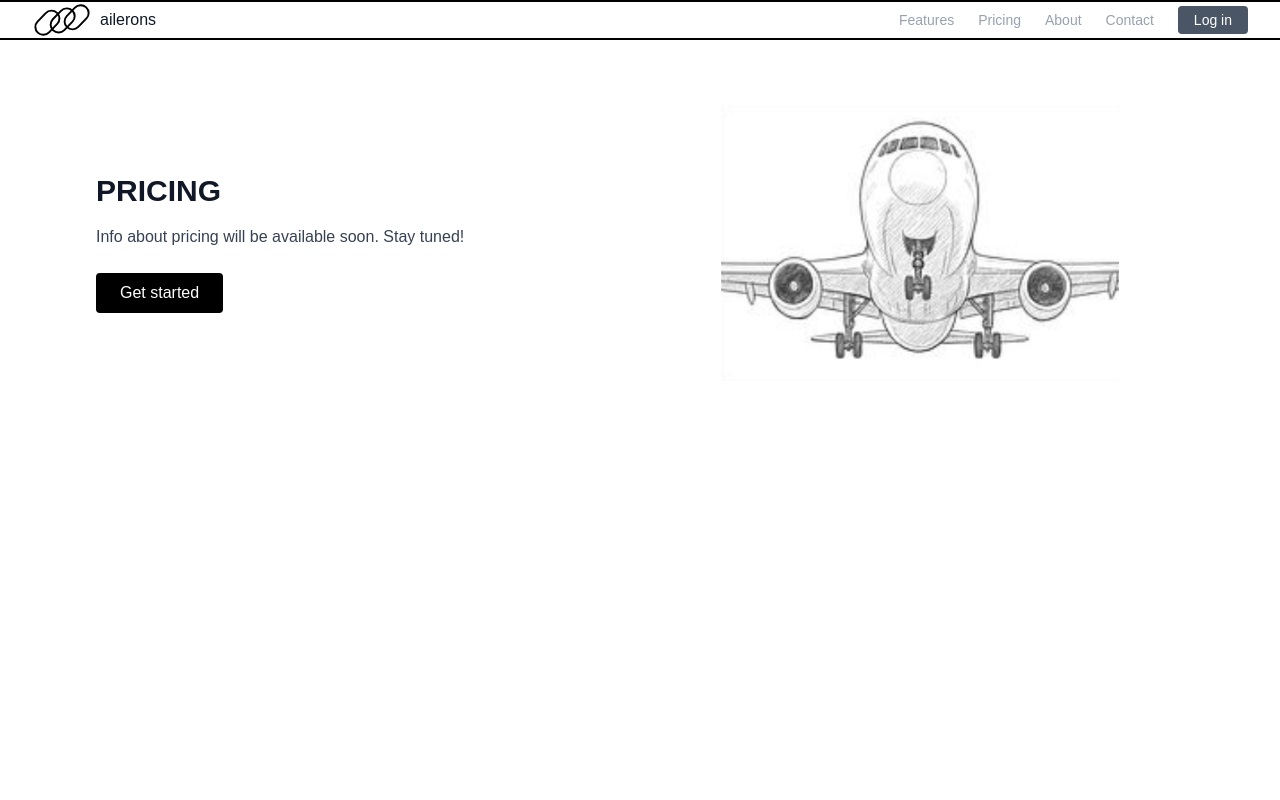
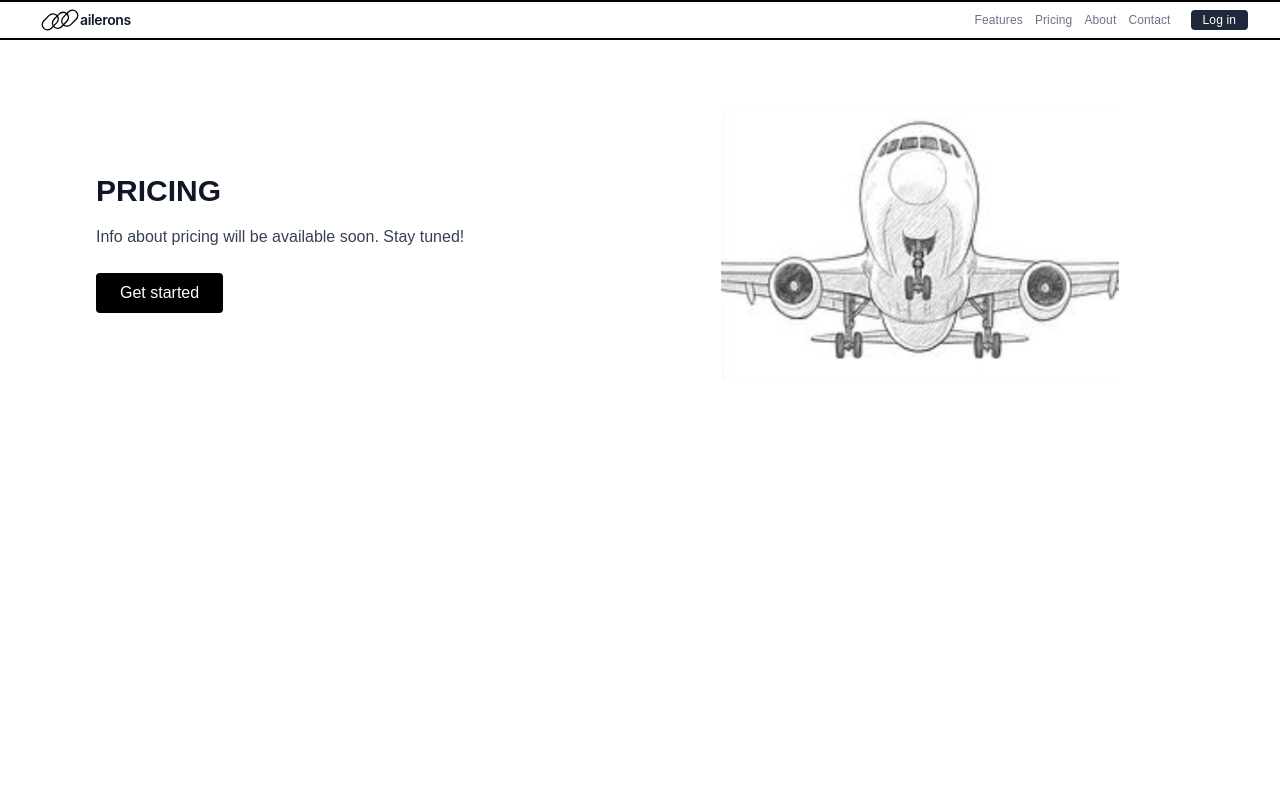
Before and after one commit to ailerons-cantab/ailerons-web, a Next.js app: page /home/pricing in a window 1280 px wide. Shown: the top 800 px of the page. Built offline with nearby package versions, Linux system fonts and the light colour scheme; no server answers.

Commit message:
feat: header style

```diff
--- a/package.json
+++ b/package.json
@@ -10,6 +10,7 @@
   },
   "dependencies": {
     "appwrite": "^18.1.1",
+    "clsx": "^2.1.1",
     "next": "16.0.7",
     "react": "19.1.0",
     "react-dom": "19.1.0"
--- a/src/app/(main)/layout.tsx
+++ b/src/app/(main)/layout.tsx
@@ -2,11 +2,17 @@
 
 import { ReactNode } from "react";
 import Header from "../header";
+import Footer from "../footer";
 
 export default function MainLayout({ children }: { children: ReactNode }) {
+
+    // layout on /home
+
+    console.log("MainLayout rendered");
 
     return <div className="min-h-screen bg-white text-gray-900">
         <Header />
         {children}
+        <Footer />
     </div>
 }
--- a/src/app/AppShell.tsx
+++ b/src/app/AppShell.tsx
@@ -12,11 +12,9 @@ export default function AppShell({ children }: { children: React.ReactNode }) {
     const startRef = useRef<number>(Date.now());
     const timerRef = useRef<number | null>(null);
 
-    // Start with loader visible to prevent any pre-hydration flash
     const [showLoader, setShowLoader] = useState(true);
 
     useEffect(() => {
-        // clear pending hide timers
         if (timerRef.current) {
             window.clearTimeout(timerRef.current);
             timerRef.current = null;
@@ -28,14 +26,13 @@ export default function AppShell({ children }: { children: React.ReactNode }) {
             return;
         }
 
-        // loading finished -> keep visible until MIN_MS elapsed
         const elapsed = Date.now() - startRef.current;
         const remaining = Math.max(0, MIN_MS - elapsed);
 
         timerRef.current = window.setTimeout(() => {
             setShowLoader(false);
             timerRef.current = null;
-            document.documentElement.classList.remove("preload"); // remove gate only when we're actually done
+            document.documentElement.classList.remove("preload");
         }, remaining);
 
         return () => {
@@ -45,7 +42,6 @@ export default function AppShell({ children }: { children: React.ReactNode }) {
 
     return (
         <>
-            {/* hide app UI while loader is visible (prevents header/footer/body flashes) */}
             <div style={{ visibility: showLoader ? "hidden" : "visible" }}>{children}</div>
             {showLoader && <GlobalLoader />}
         </>
--- a/src/app/header.tsx
+++ b/src/app/header.tsx
@@ -2,33 +2,43 @@
 
 import { useAppContext } from "@/context/useAppContext.hook";
 import { logout } from "@/lib/appwrite";
-import Image from "next/image";
 import { useRouter } from "next/navigation";
+import { Logo } from "./logo";
 
 export default function Header() {
-
     const { user, setUser } = useAppContext();
     const router = useRouter();
 
     const handleLogout = async () => {
         await logout();
         setUser(null);
-        // router.replace("/auth");
     };
 
-    return <header className="flex justify-between items-center px-8 border-b-2 border-t-2 border-black h-10">
-        <div className="flex items-center gap-2">
-            <Image src="/ailerons_logo_black.svg" alt="ailerons logo" width={60} height={20} />
-            <p>ailerons</p>
-        </div>
-        <nav className="flex items-center gap-6 text-sm font-medium text-gray-400">
-            <a href="/home/features" className="hover:text-black transition-colors">Features</a>
-            <a href="/home/pricing" className="hover:text-black transition-colors">Pricing</a>
-            <a href="/home/about" className="hover:text-black transition-colors">About</a>
-            <a href="/home/contact" className="hover:text-black transition-colors">Contact</a>
-            <button onClick={user ? handleLogout : () => router.push("/auth")} className="px-4 py-1 bg-gray-600 text-white rounded hover:opacity-90 transition">
-                {user ? "Log out" : "Log in"}
-            </button>
-        </nav>
-    </header>
+    return (
+        <header className="flex justify-between items-center px-8 border-b-2 border-t-2 border-black h-10">
+            <Logo size="sm" />
+
+            <nav className="flex items-center gap-3 text-xs font-normal text-gray-500 tracking-[0.01em] leading-none relative top-[-0.5px]">
+                <a href="/home/features" className="hover:text-black transition-colors">
+                    Features
+                </a>
+                <a href="/home/pricing" className="hover:text-black transition-colors">
+                    Pricing
+                </a>
+                <a href="/home/about" className="hover:text-black transition-colors">
+                    About
+                </a>
+                <a href="/home/contact" className="hover:text-black transition-colors">
+                    Contact
+                </a>
+
+                <button
+                    onClick={user ? handleLogout : () => router.push("/auth")}
+                    className="ml-2 px-3 py-1 bg-gray-800 text-white rounded-sm text-xs leading-none hover:bg-gray-900 transition-colors"
+                >
+                    {user ? "Log out" : "Log in"}
+                </button>
+            </nav>
+        </header>
+    );
 }
--- a/src/app/home/layout.tsx
+++ b/src/app/home/layout.tsx
@@ -2,6 +2,10 @@ import Header from "../header";
 import Footer from "../footer";
 
 export default function HomeLayout({ children }: { children: React.ReactNode }) {
+
+    //layout on /home/*
+
+    console.log("HomeLayout rendered");
 
     return (
         <div className="min-h-screen bg-white text-gray-900">
--- /dev/null
+++ b/src/app/logo.tsx
@@ -0,0 +1,28 @@
+import Image from "next/image";
+import clsx from "clsx";
+
+type LogoSize = "sm" | "md" | "lg";
+
+const SIZE_MAP: Record<LogoSize, { iconWidth: number; iconHeight: number; textSize: string }> = {
+    sm: { iconWidth: 40, iconHeight: 14, textSize: "text-sm" },
+    md: { iconWidth: 60, iconHeight: 20, textSize: "text-base" },
+    lg: { iconWidth: 90, iconHeight: 30, textSize: "text-xl" },
+};
+
+type LogoProps = { size?: LogoSize };
+
+export function Logo({ size = "md" }: LogoProps) {
+    const { iconWidth, iconHeight, textSize } = SIZE_MAP[size];
+
+    return (
+        <div className={clsx("flex items-center p-2")}>
+            <Image src="/ailerons_logo_black.svg" alt="ailerons logo" width={iconWidth} height={iconHeight} priority />
+            <span
+                className={clsx("font-semibold tracking-tight lowercase", textSize)}
+                style={{ fontFamily: "-apple-system, BlinkMacSystemFont, 'Helvetica Neue', Arial, sans-serif" }}
+            >
+                ailerons
+            </span>
+        </div>
+    );
+}
```
Also changed, not shown: 1 other file (tests, documents, lock files or other folders).
